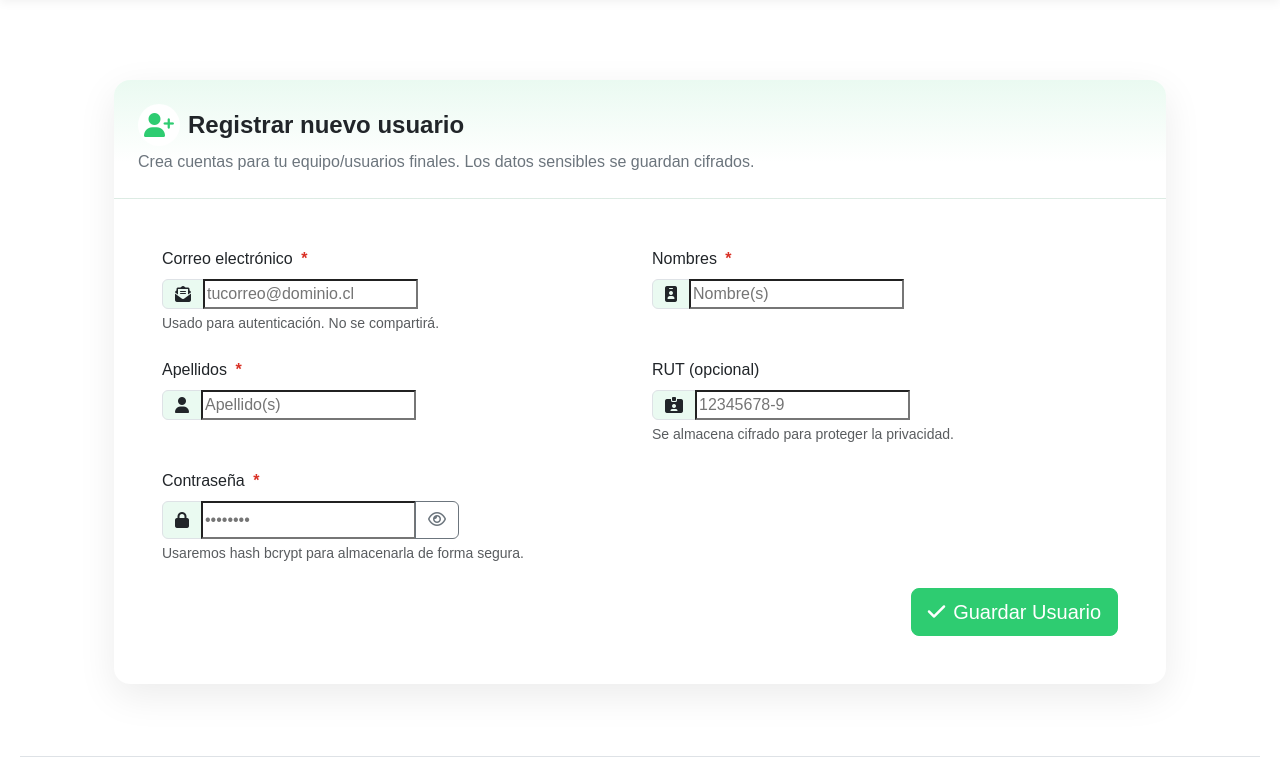
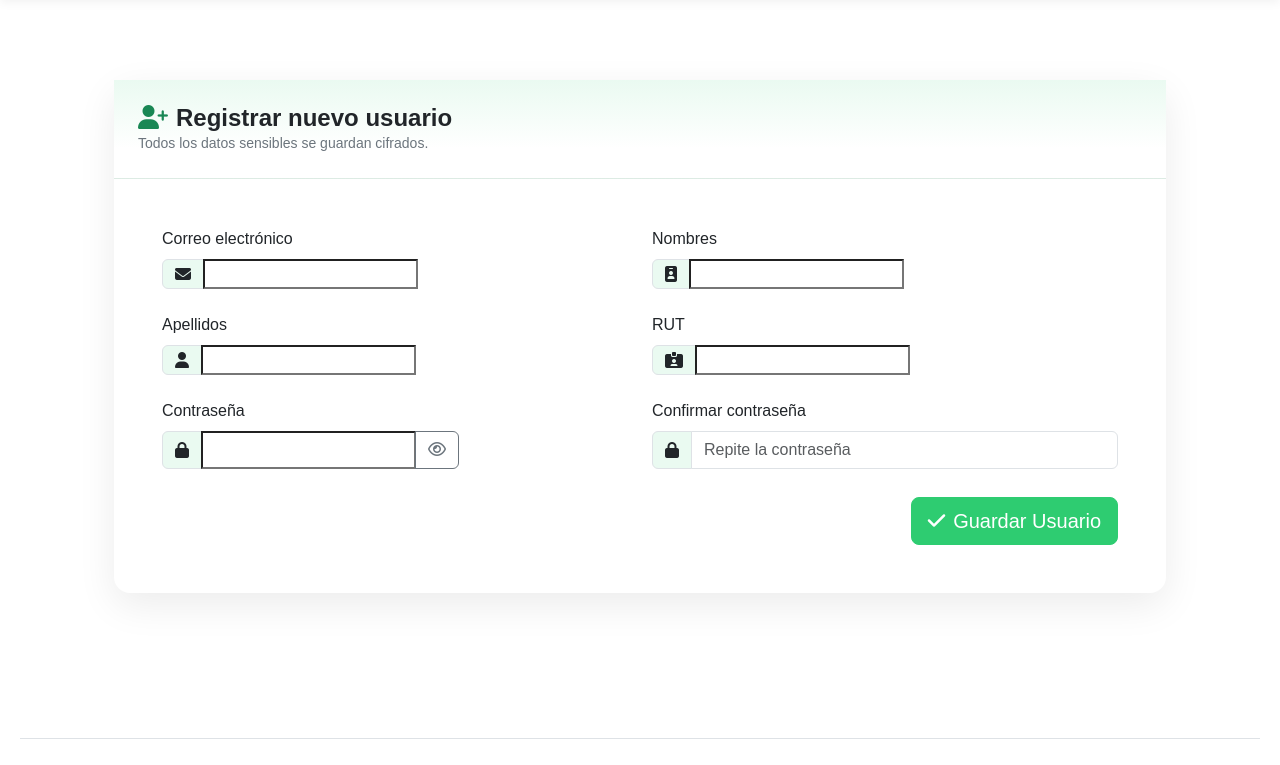
Before and after one commit to WilldiazRaM/app_AhorraLuz, a Django app: page /mantenedor/usuarios/registrar/ in a window 1280 px wide. Shown: the part 80-845 px from the top of the page. Run offline with Django 5.2, Linux system fonts and the light colour scheme; the visitor is signed in with stand-in values (Sample User, id 1); some libraries are stand-ins or nearby versions.

Commit message:
mejora visual register_user.html v3

```diff
--- a/core/templates/mantenedor/admin/register_user.html
+++ b/core/templates/mantenedor/admin/register_user.html
@@ -3,162 +3,88 @@
 
 {% block extra_css %}
 <style>
-  /* Paleta base */
-  :root{
-    --brand:#2ecc71;      /* verde principal */
-    --brand-600:#27ae60;  /* hover */
-    --brand-50:#eafaf1;   /* fondo suave */
-    --ink:#212529;
+  :root {
+    --brand:#2ecc71;
+    --brand-600:#27ae60;
+    --brand-50:#eafaf1;
   }
-
-  .admin-wrap{ min-height: 70svh; }
-  .admin-card{
-    border: 0;
-    border-radius: 1rem;
-    box-shadow: 0 12px 38px rgba(0,0,0,.08);
-    overflow: hidden;
-  }
-  .admin-header{
-    background: linear-gradient(180deg, var(--brand-50), #fff 70%);
-    border-bottom: 1px solid rgba(0,0,0,.06);
-  }
-
-  .form-label .req {
-    color:#d93025; /* rojo accesible para asterisco */
-    font-weight: 700;
-    margin-left: .25rem;
-  }
-
-  .input-group-text {
-    background: var(--brand-50);
-    border-color: #dee2e6;
-  }
-  .form-control:focus {
-    border-color: var(--brand);
-    box-shadow: 0 0 0 .25rem rgba(46,204,113,.15);
-  }
-
-  .btn-brand{
-    background: var(--brand);
-    border-color: var(--brand);
-    color: #fff;
-    transition: transform .06s ease, box-shadow .2s ease;
-  }
-  .btn-brand:hover {
-    background: var(--brand-600);
-    border-color: var(--brand-600);
-    transform: translateY(-1px);
-    box-shadow: 0 .75rem 1.5rem rgba(39,174,96,.25);
-  }
+  .admin-card{ border:0; border-radius:1rem; box-shadow:0 12px 38px rgba(0,0,0,.08); }
+  .admin-header{ background:linear-gradient(180deg,var(--brand-50),#fff 70%); border-bottom:1px solid rgba(0,0,0,.06); }
+  .btn-brand{ background:var(--brand); border-color:var(--brand); color:#fff; }
+  .btn-brand:hover{ background:var(--brand-600); border-color:var(--brand-600); }
+  .input-group-text{ background:var(--brand-50); border-color:#dee2e6; }
+  .form-control:focus{ border-color:var(--brand); box-shadow:0 0 0 .25rem rgba(46,204,113,.15); }
 </style>
 {% endblock %}
 
 {% block content %}
-<div class="container admin-wrap d-flex align-items-start justify-content-center py-4 py-md-5">
-  <div class="card admin-card w-100" style="max-width: 1100px;">
-    <!-- Encabezado -->
+<div class="container py-5">
+  <div class="card admin-card">
     <div class="admin-header p-4">
-      <h1 class="h4 fw-bold mb-1 d-flex align-items-center gap-2">
-        <span class="d-inline-flex justify-content-center align-items-center rounded-circle"
-              style="width:42px;height:42px;background:#fff;">
-          <i class="fa-solid fa-user-plus" style="color:var(--brand);"></i>
-        </span>
-        Registrar nuevo usuario
-      </h1>
-      <p class="text-secondary mb-0">Crea cuentas para tu equipo/usuarios finales. Los datos sensibles se guardan cifrados.</p>
+      <h2 class="h4 fw-bold mb-0"><i class="fa-solid fa-user-plus me-2 text-success"></i>Registrar nuevo usuario</h2>
+      <p class="text-secondary mb-0 small">Todos los datos sensibles se guardan cifrados.</p>
     </div>
 
-    <!-- Cuerpo -->
     <div class="card-body p-4 p-md-5">
-      <form method="post" novalidate aria-labelledby="formTitle" aria-describedby="formHelp">
+      <form method="post" novalidate id="registerForm" aria-labelledby="formTitle">
         {% csrf_token %}
-        <span id="formTitle" class="visually-hidden">Formulario de registro de usuario</span>
-        <p id="formHelp" class="visually-hidden">Todos los campos marcados con asterisco son obligatorios.</p>
-
         <div class="row g-4">
-          <!-- Email -->
-          <div class="col-12 col-md-6">
-            <label for="id_email" class="form-label">Correo electrónico <span class="req" aria-hidden="true">*</span></label>
+          <div class="col-md-6">
+            <label for="id_email" class="form-label">Correo electrónico</label>
             <div class="input-group">
-              <span class="input-group-text" aria-hidden="true">
-                <i class="fa-solid fa-envelope-open-text"></i>
-              </span>
-              {{ form.email.as_widget|safe }}
+              <span class="input-group-text"><i class="fa-solid fa-envelope"></i></span>
+              {{ form.email }}
             </div>
-            {% if form.email.errors %}
-              <div class="text-danger small mt-1" role="alert">{{ form.email.errors|striptags }}</div>
-            {% else %}
-              <div class="form-text">Usado para autenticación. No se compartirá.</div>
-            {% endif %}
+          </div>
+          <div class="col-md-6">
+            <label for="id_nombres" class="form-label">Nombres</label>
+            <div class="input-group">
+              <span class="input-group-text"><i class="fa-solid fa-id-badge"></i></span>
+              {{ form.nombres }}
+            </div>
+          </div>
+          <div class="col-md-6">
+            <label for="id_apellidos" class="form-label">Apellidos</label>
+            <div class="input-group">
+              <span class="input-group-text"><i class="fa-solid fa-user"></i></span>
+              {{ form.apellidos }}
+            </div>
+          </div>
+          <div class="col-md-6">
+            <label for="id_rut" class="form-label">RUT</label>
+            <div class="input-group">
+              <span class="input-group-text"><i class="fa-solid fa-id-card-clip"></i></span>
+              {{ form.rut }}
+            </div>
           </div>
 
-          <!-- Nombres -->
-          <div class="col-12 col-md-6">
-            <label for="id_nombres" class="form-label">Nombres <span class="req" aria-hidden="true">*</span></label>
+          <!-- Contraseña -->
+          <div class="col-md-6">
+            <label for="id_password" class="form-label">Contraseña</label>
             <div class="input-group">
-              <span class="input-group-text" aria-hidden="true">
-                <i class="fa-solid fa-id-badge"></i>
-              </span>
-              {{ form.nombres.as_widget|safe }}
+              <span class="input-group-text"><i class="fa-solid fa-lock"></i></span>
+              {{ form.password }}
+              <button class="btn btn-outline-secondary" type="button" id="togglePassword" aria-label="Mostrar u ocultar contraseña">
+                <i class="fa-regular fa-eye"></i>
+              </button>
             </div>
-            {% if form.nombres.errors %}
-              <div class="text-danger small mt-1" role="alert">{{ form.nombres.errors|striptags }}</div>
-            {% endif %}
           </div>
 
-          <!-- Apellidos -->
-          <div class="col-12 col-md-6">
-            <label for="id_apellidos" class="form-label">Apellidos <span class="req" aria-hidden="true">*</span></label>
+          <!-- Confirmación -->
+          <div class="col-md-6">
+            <label for="id_password2" class="form-label">Confirmar contraseña</label>
             <div class="input-group">
-              <span class="input-group-text" aria-hidden="true">
-                <i class="fa-solid fa-user"></i>
-              </span>
-              {{ form.apellidos.as_widget|safe }}
+              <span class="input-group-text"><i class="fa-solid fa-lock"></i></span>
+              <input type="password" class="form-control" id="id_password2" name="password2"
+                     placeholder="Repite la contraseña" autocomplete="new-password"
+                     aria-label="Confirmar contraseña" required>
             </div>
-            {% if form.apellidos.errors %}
-              <div class="text-danger small mt-1" role="alert">{{ form.apellidos.errors|striptags }}</div>
-            {% endif %}
-          </div>
-
-          <!-- RUT -->
-          <div class="col-12 col-md-6">
-            <label for="id_rut" class="form-label">RUT (opcional)</label>
-            <div class="input-group">
-              <span class="input-group-text" aria-hidden="true">
-                <i class="fa-solid fa-id-card-clip"></i>
-              </span>
-              {{ form.rut.as_widget|safe }}
-            </div>
-            {% if form.rut.errors %}
-              <div class="text-danger small mt-1" role="alert">{{ form.rut.errors|striptags }}</div>
-            {% else %}
-              <div class="form-text">Se almacena cifrado para proteger la privacidad.</div>
-            {% endif %}
-          </div>
-
-          <!-- Password -->
-          <div class="col-12 col-md-6">
-            <label for="id_password" class="form-label">Contraseña <span class="req" aria-hidden="true">*</span></label>
-            <div class="input-group">
-              <span class="input-group-text" id="icon-password" aria-hidden="true">
-                <i class="fa-solid fa-lock"></i>
-              </span>
-              {{ form.password.as_widget|safe }}
-              <button class="btn btn-outline-secondary" type="button" id="togglePassword"
-                      aria-label="Mostrar u ocultar contraseña">
-                <i class="fa-regular fa-eye" aria-hidden="true"></i>
-              </button>
-            </div>
-            {% if form.password.errors %}
-              <div class="text-danger small mt-1" role="alert">{{ form.password.errors|striptags }}</div>
-            {% else %}
-              <div class="form-text" id="pwdHelp">Usaremos hash bcrypt para almacenarla de forma segura.</div>
-            {% endif %}
+            <div id="pwdMatchMsg" class="form-text"></div>
           </div>
         </div>
 
         <div class="mt-4 d-flex justify-content-end">
-          <button type="submit" class="btn btn-brand btn-lg">
+          <button type="submit" class="btn btn-brand btn-lg" id="submitBtn">
             <i class="fa-solid fa-check me-2"></i>Guardar Usuario
           </button>
         </div>
@@ -170,30 +96,40 @@
 
 {% block extra_js %}
 <script>
-  // Mejora de accesibilidad
-  (function(){
-    const email = document.getElementById('id_email');
-    const nombres = document.getElementById('id_nombres');
-    const apellidos = document.getElementById('id_apellidos');
-    const rut = document.getElementById('id_rut');
-    const pwd = document.getElementById('id_password');
+(function(){
+  const pwd1 = document.getElementById('id_password');
+  const pwd2 = document.getElementById('id_password2');
+  const msg  = document.getElementById('pwdMatchMsg');
+  const btn  = document.getElementById('submitBtn');
 
-    if(email){ email.placeholder = 'tucorreo@dominio.cl'; email.setAttribute('autocomplete','email'); email.setAttribute('aria-label','Correo electrónico'); }
-    if(nombres){ nombres.placeholder = 'Nombre(s)'; nombres.setAttribute('autocomplete','given-name'); nombres.setAttribute('aria-label','Nombres'); }
-    if(apellidos){ apellidos.placeholder = 'Apellido(s)'; apellidos.setAttribute('autocomplete','family-name'); apellidos.setAttribute('aria-label','Apellidos'); }
-    if(rut){ rut.placeholder = '12345678-9'; rut.setAttribute('aria-label','RUT'); }
-    if(pwd){ pwd.placeholder = '••••••••'; pwd.setAttribute('autocomplete','new-password'); pwd.setAttribute('aria-describedby','pwdHelp'); }
+  function checkMatch(){
+    const val1 = pwd1.value.trim();
+    const val2 = pwd2.value.trim();
+    if(!val2){ msg.textContent = ''; btn.disabled = false; return; }
+    if(val1 === val2){
+      msg.textContent = 'Las contraseñas coinciden';
+      msg.className = 'form-text text-success';
+      btn.disabled = false;
+    }else{
+      msg.textContent = '❌ Las contraseñas no coinciden ❌';
+      msg.className = 'form-text text-danger';
+      btn.disabled = true;
+    }
+  }
+  pwd1.addEventListener('input', checkMatch);
+  pwd2.addEventListener('input', checkMatch);
 
-    // Toggle password
-    const toggle = document.getElementById('togglePassword');
-    if(toggle && pwd){
-      toggle.addEventListener('click', function(){
-        const isPwd = pwd.getAttribute('type') === 'password';
-        pwd.setAttribute('type', isPwd ? 'text' : 'password');
-        const icon = this.querySelector('i');
-        if(icon){ icon.classList.toggle('fa-eye'); icon.classList.toggle('fa-eye-slash'); }
-      });
-    }
-  })();
+  // Toggle visibilidad contraseña
+  const toggle = document.getElementById('togglePassword');
+  if(toggle && pwd1){
+    toggle.addEventListener('click', () => {
+      const type = pwd1.type === 'password' ? 'text' : 'password';
+      pwd1.type = type;
+      const icon = toggle.querySelector('i');
+      icon.classList.toggle('fa-eye');
+      icon.classList.toggle('fa-eye-slash');
+    });
+  }
+})();
 </script>
 {% endblock %}
```
